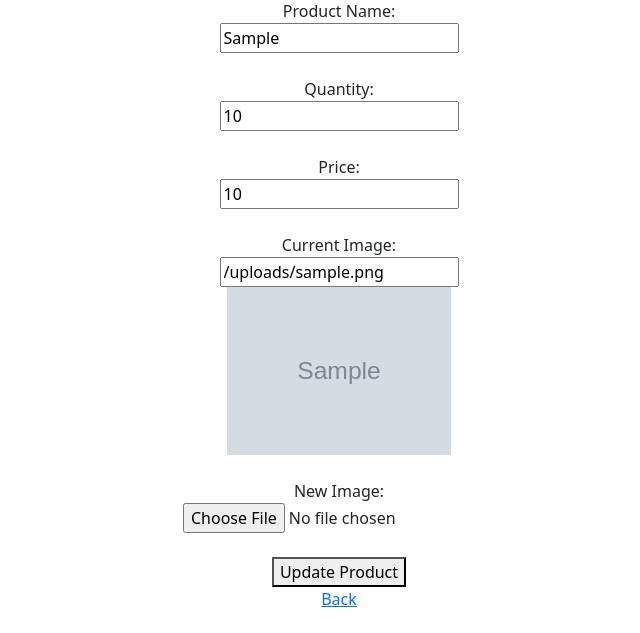
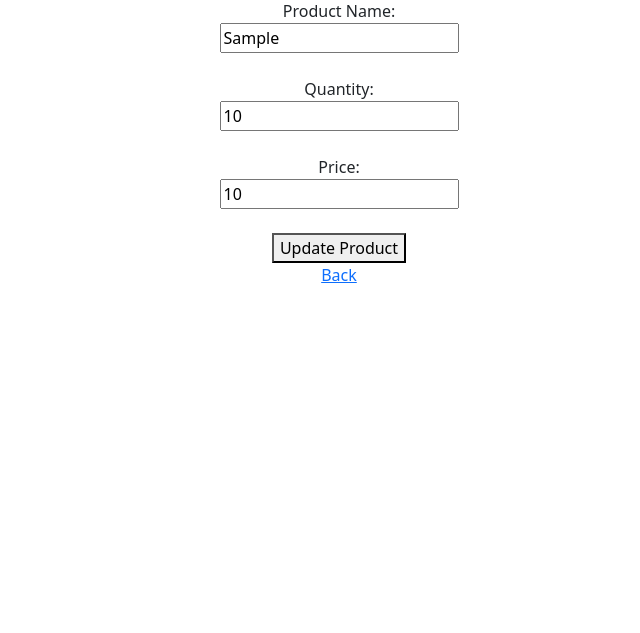
Before and after one commit to mettatata/supermarketMVC, a Node server app: template views/editProduct.ejs in a window 1280 px wide. Shown: the part 167-800 px from the top of the page, without its empty margins (301-941 px from the left). Run offline with Node 20, Linux system fonts and the light colour scheme; the template is opened without the code that fills it: most values are stand-ins (such as "Sample title", 1, 10 or a date in 2020); grey boxes marked "Sample" are stand-in pictures.

Commit message:
Remove product image feature from the application
Co-authored-by: mettatata <214991882+mettatata@users.noreply.github.com>

```diff
--- a/app.js
+++ b/app.js
@@ -113,11 +113,11 @@ app.post('/user/update-contact', checkAuthenticated, userProfileController.updat
 app.get('/addProduct', checkAuthenticated, checkAuthorised(['admin']), function (req, res) {
     res.render('addProduct', { user: req.session.user, messages: req.flash('error') });
 });
-app.post('/addProduct', checkAuthenticated, checkAuthorised(['admin']), upload.single('image'), supermarketController.addProduct);
+app.post('/addProduct', checkAuthenticated, checkAuthorised(['admin']), supermarketController.addProduct);
 
 // Update product (admin) - reuse getProductById to render update form (controller checks req.path)
 app.get('/updateProduct/:id', checkAuthenticated, checkAuthorised(['admin']), supermarketController.getProductById);
-app.post('/updateProduct/:id', checkAuthenticated, checkAuthorised(['admin']), upload.single('image'), supermarketController.updateProduct);
+app.post('/updateProduct/:id', checkAuthenticated, checkAuthorised(['admin']), supermarketController.updateProduct);
 
 // Delete product (admin)
 app.get('/deleteProduct/:id', checkAuthenticated, checkAuthorised(['admin']), supermarketController.deleteProduct);
--- a/controllers/cartControllers.js
+++ b/controllers/cartControllers.js
@@ -33,7 +33,6 @@ const CartController = {
               productId: String(row.productId),
               productName: product ? (product.productName || product.name) : 'Unknown',
               price: Number(product ? (product.price || 0) : 0),
-              image: product ? product.image : null,
               quantity: Number(row.quantity || 0)
             };
             cart.push(item);
--- a/views/cart.ejs
+++ b/views/cart.ejs
@@ -29,7 +29,7 @@
           <% for (let i = 0; i < cart.length; i++) { %>
             <tr>
                 <td><%= cart[i].productName %></td>
-                <td><img src="/images/<%= cart[i].image %>" width="80" class="img-thumbnail"></td>
+                <td>$<%= cart[i].price.toFixed(2) %></td>
                 <td><%= cart[i].quantity %></td>
                 <td>$<%= (cart[i].price * cart[i].quantity).toFixed(2) %></td>
                 <td class="text-center">
--- a/views/editProduct.ejs
+++ b/views/editProduct.ejs
@@ -18,7 +18,7 @@
         <br>
         <div class="text-center">
           <% if (product) { %>
-            <form action="/editProduct/<%= product.id %>" method="POST" enctype="multipart/form-data">
+            <form action="/editProduct/<%= product.id %>" method="POST">
                 <label for="name">Product Name:</label><br>
                 <input type="text" id="name" name="name" value = <%= product.productName %> required><br><br>
 
@@ -27,12 +27,6 @@
 
                 <label for="price">Price:</label><br>
                 <input type="number" id="price" name="price" min="0" step="0.01" value = <%= product.price %> required><br><br>
-
-                <label for="image">Current Image:</label><br>
-                <input type="text" name="currentImage" value = <%= product.image %> readonly><br>
-                <img src = "/images/<%= product.image %>" width="20%"><br><br>
-
-                New Image:<br> <input type="file" id="image" name="image" accept="image/*" value=<%= product.image %> ><br><br>
 
                 <button type="submit">Update Product</button>
             </form>
--- a/views/inventory.ejs
+++ b/views/inventory.ejs
@@ -21,7 +21,6 @@
       <thead>
           <tr>
             <th width="100">Product Name</th>
-            <th width="100">Product Image</th>
             <th width="50">Quantity</th>
             <th width="50">Price</th>
             <th width="50">Edit</th>
@@ -32,7 +31,6 @@
         <% for(let i=0; i < products.length; i++) { %>
           <tr>
             <td><a href="/product/<%= products[i].id %>" ><%= products[i].productName %></a></td>
-            <td><img src = "images/<%= products[i].image %>" width="20%"></td>
             <td><%= products[i].quantity %></td>
             <td>$<%= products[i].price.toFixed(2) %></td>
             <td><a href="/updateProduct/<%= products[i].id %>">Edit</a></td>
--- a/views/product.ejs
+++ b/views/product.ejs
@@ -21,7 +21,6 @@
         <% if (product) { %> <!-- Check if product data exists -->
             <div>
                 <p><b>Product Name:</b><br> <%= product.productName %></p>
-                <p><b>Product Image:</b><br> <img src = "../images/<%= product.image %>" width="20%"></p>
                 <p><b>Product Quantity:</b><br> <%= product.quantity %></p>
                 <p><b>Price:</b><br> $<%= product.price.toFixed(2) %></p>
             </div>
--- a/views/shopping.ejs
+++ b/views/shopping.ejs
@@ -20,7 +20,6 @@
       <thead>
           <tr>
             <th width="100">Product Name</th>
-            <th width="100">Product Image</th>
             <th width="50">Quantity</th>
             <th width="50">Price</th>
             <th width="50">Quantity</th>
@@ -31,7 +30,6 @@
         <% for(let i=0; i < products.length; i++) { %>
           <tr>
             <td><a href="/product/<%= products[i].id %>" ><%= products[i].productName %></a></td>
-            <td><img src = "images/<%= products[i].image %>" width="20%"></td>
             <td><%= products[i].quantity %></td>
             <td>$<%= products[i].price.toFixed(2) %></td>
             <td>
```
Also changed, not shown: controllers/supermarketControllers.js (+3 -7 lines), models/supermarket.js (+7 -9 lines), views/addProduct.ejs (+1 -6 lines), views/updateProduct.ejs (+1 -12 lines).
